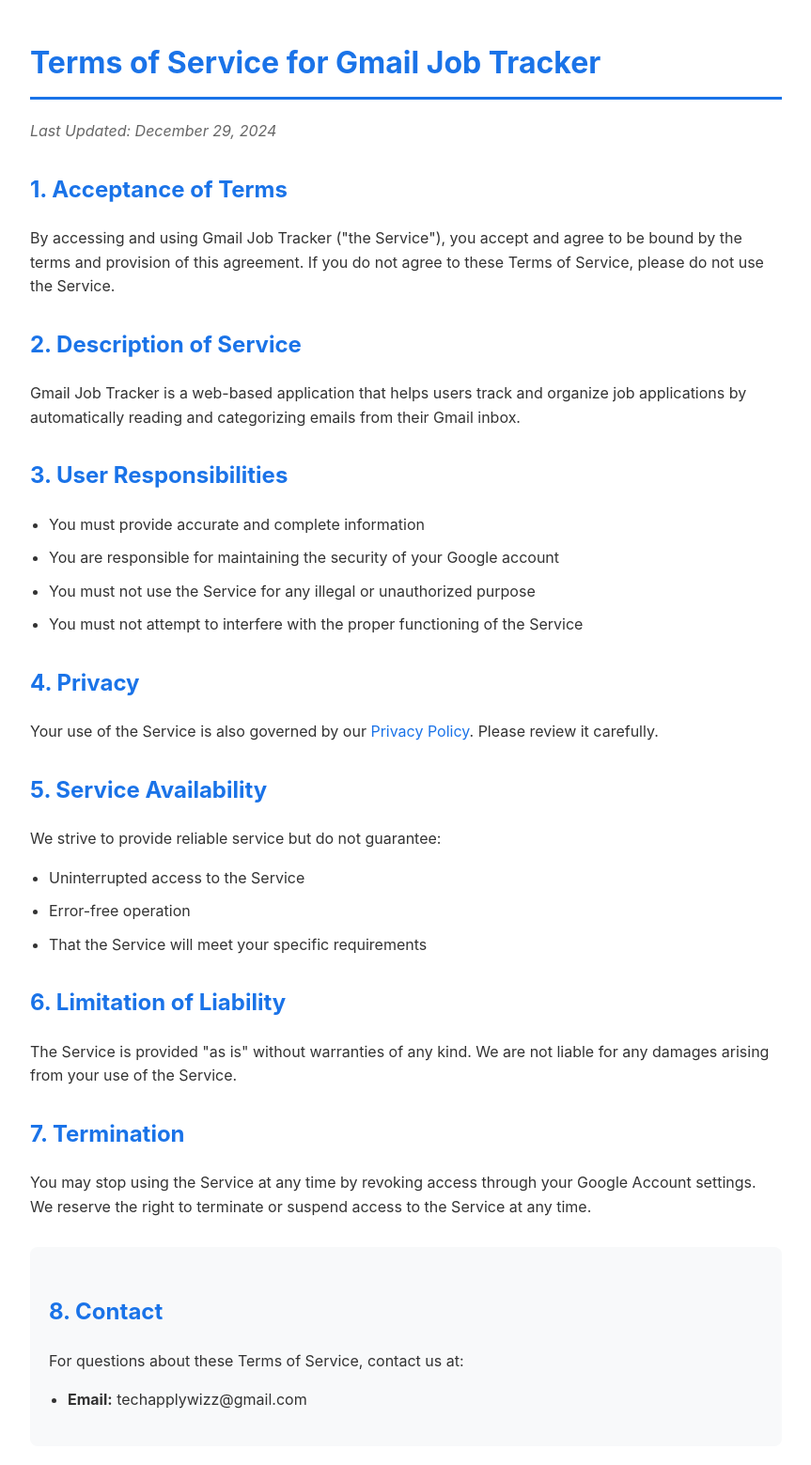
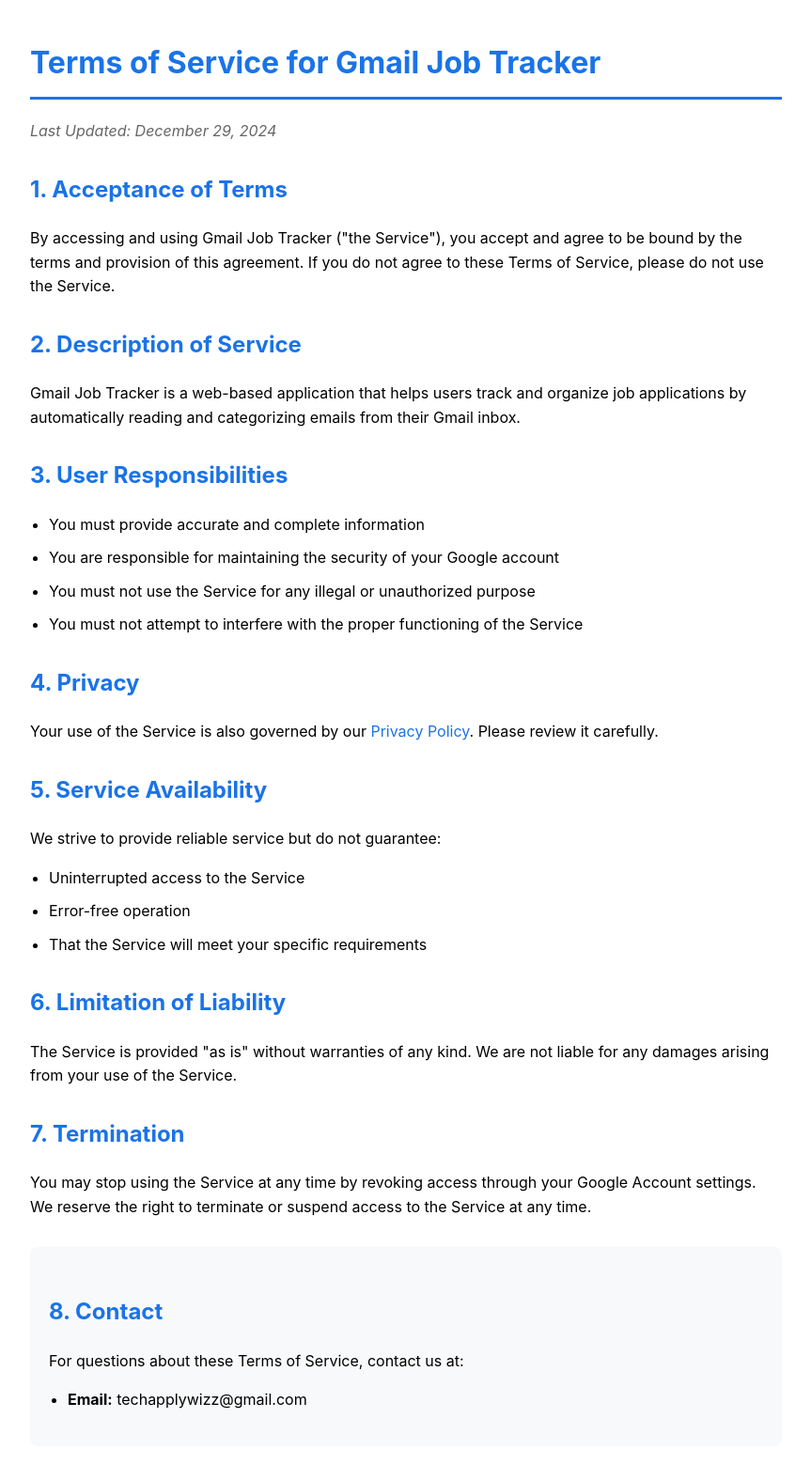
Before and after one commit to Tech-Applywizz-git-account/gmail-render, a Flask app: page /terms-of-service in a window 1280 px wide. Shown: the whole page at 94% size, without its empty margins (208-1071 px from the left). Run offline with Flask 3, Linux system fonts and the light colour scheme.

Commit message:
small change

```diff
--- a/templates/terms-of-service.html
+++ b/templates/terms-of-service.html
@@ -12,7 +12,7 @@
             max-width: 800px;
             margin: 0 auto;
             padding: 20px;
-            color: #333;
+            color: #000;
         }
 
         h1 {
```
